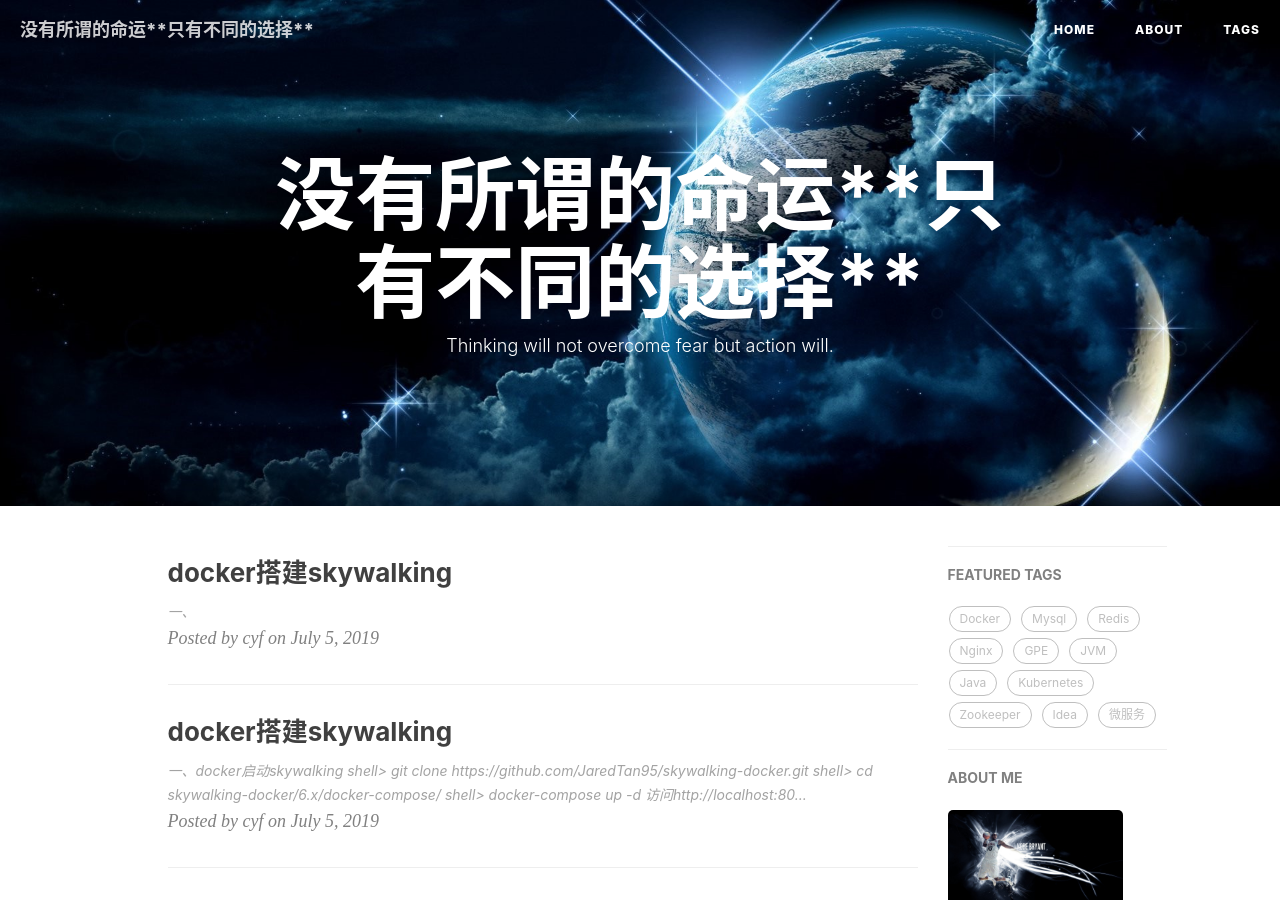
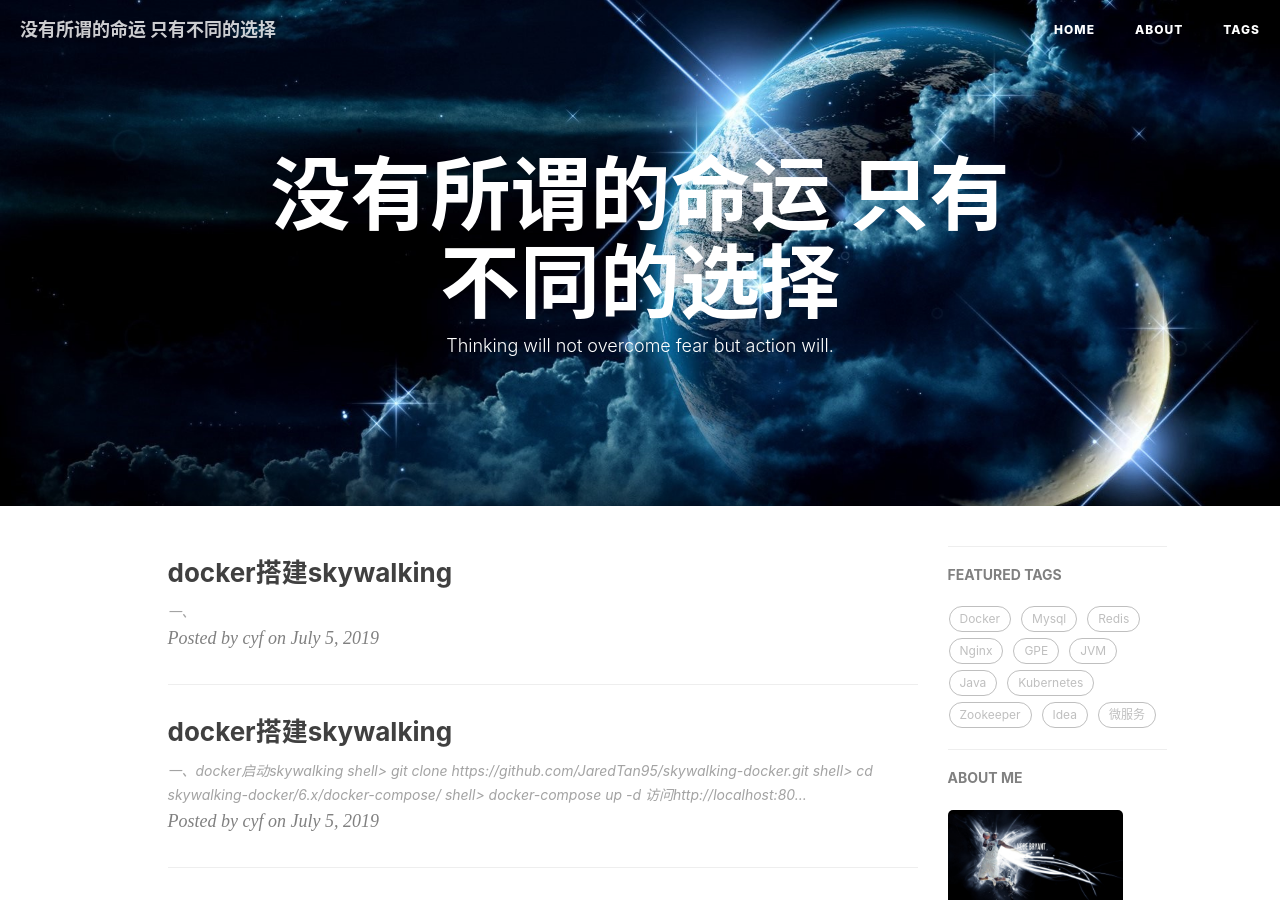
Before and after one commit to cyfkobe/github-cyf.github.io, a Jekyll site: the page built from index.html, in a window 1280 px wide and 900 px high. Built offline with Jekyll 4.4.1, drawn with Linux system fonts in a browser that asks for light colours; nearby versions of some CDN libraries; the list of posts is cut into pages by our own code; comment, search, counter and statistics services are not loaded; some of the changed text lies outside the part shown.

Commit message:
修改标题

```diff
--- a/_config.yml
+++ b/_config.yml
@@ -1,5 +1,5 @@
 # Site settings
-title: 没有所谓的命运**只有不同的选择**
+title: 没有所谓的命运   只有不同的选择
 SEOTitle: cyf的博客
 header-img: img/beautiful.jpg
 email: cuiyufeng1234@gmail.com
```
